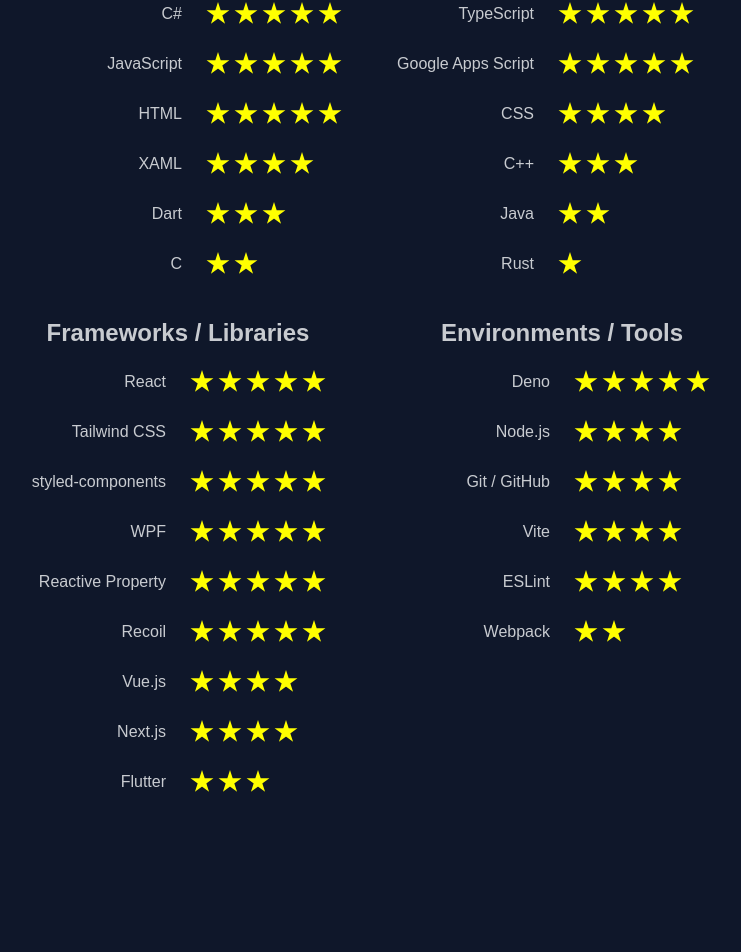
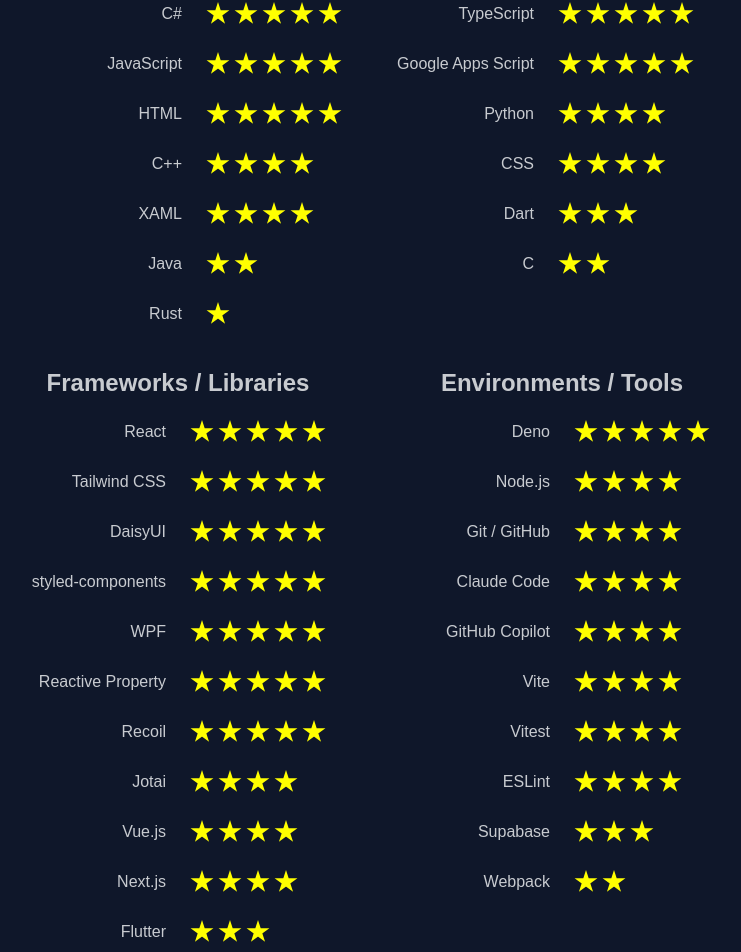
Before and after one commit to matcher9131/portfolio, a Next.js app: page /skills in a window 1280 px wide. Shown: the part 208-1160 px from the top of the page, without its empty margins (270-1011 px from the left). Before the commit the page ends 1015 px from the top, so only its background shows below. Built offline with nearby package versions, Linux system fonts and the light colour scheme.

Commit message:
Fix Skills

```diff
--- a/app/skills/models.ts
+++ b/app/skills/models.ts
@@ -15,9 +15,10 @@
             { name: "JavaScript", value: 5 },
             { name: "Google Apps Script", value: 5 },
             { name: "HTML", value: 5 },
+            { name: "Python", value: 4 },
+            { name: "C++", value: 4 },
             { name: "CSS", value: 4 },
             { name: "XAML", value: 4 },
-            { name: "C++", value: 3 },
             { name: "Dart", value: 3 },
             { name: "Java", value: 2 },
             { name: "C", value: 2 },
@@ -30,10 +31,12 @@
         skills: [
             { name: "React", value: 5 },
             { name: "Tailwind CSS", value: 5 },
+            { name: "DaisyUI", value: 5 },
             { name: "styled-components", value: 5 },
             { name: "WPF", value: 5 },
             { name: "Reactive Property", value: 5 },
             { name: "Recoil", value: 5 },
+            { name: "Jotai", value: 4 },
             { name: "Vue.js", value: 4 },
             { name: "Next.js", value: 4 },
             { name: "Flutter", value: 3 },
@@ -45,8 +48,12 @@
             { name: "Deno", value: 5 },
             { name: "Node.js", value: 4 },
             { name: "Git / GitHub", value: 4 },
+            { name: "Claude Code", value: 4 },
+            { name: "GitHub Copilot", value: 4 },
             { name: "Vite", value: 4 },
+            { name: "Vitest", value: 4 },
             { name: "ESLint", value: 4 },
+            { name: "Supabase", value: 3 },
             { name: "Webpack", value: 2 },
         ],
     },
```
